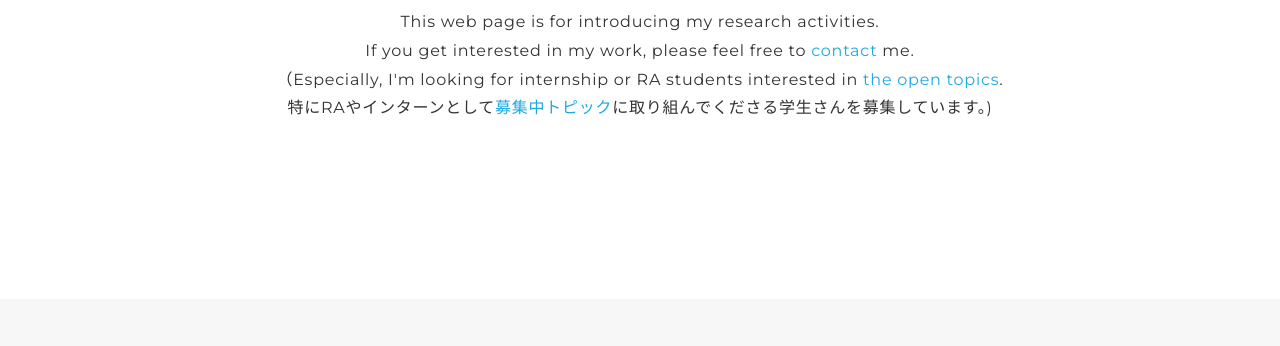
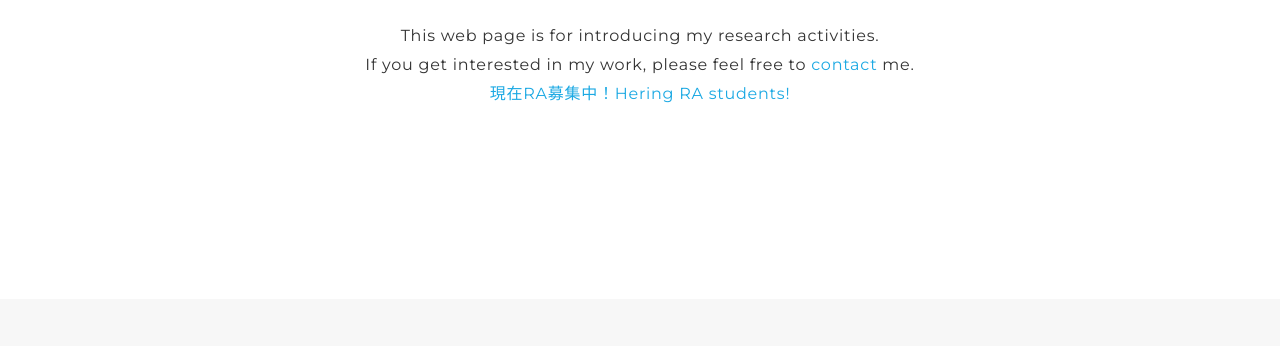
Before and after one commit to itadera/itadera.github.io, a plain HTML site: page index.html in a window 1280 px wide. Shown: the part 454-800 px from the top of the page. Drawn offline with nearby package versions, Linux system fonts and the light colour scheme.

Commit message:
modified:   index.html

```diff
--- a/index.html
+++ b/index.html
@@ -56,7 +56,8 @@
             This web page is for introducing my research activities.<br>
             If you get interested in my work, <br class="sp-only">please feel free to <a href="#contact">contact</a>
             me.<br>
-            （Especially, I'm looking for internship or RA students interested in <a href="./topic_en.html">the open topics</a>. <br>特にRAやインターンとして<a href="./topic_en.html">募集中トピック</a>に取り組んでくださる学生さんを募集しています。)<br>
+            <!-- （Especially, I'm looking for internship or RA students interested in <a href="./topic_en.html">the open topics</a>. <br>特にRAやインターンとして<a href="./topic_en.html">募集中トピック</a>に取り組んでくださる学生さんを募集しています。)<br> -->
+          <a href="https://unit.aist.go.jp/deihrd/keiyaku_koubo/2024-icps_0030.html#ttl">現在RA募集中！Hering RA students!</a>
           </p>
         </div>
       </div>
```
